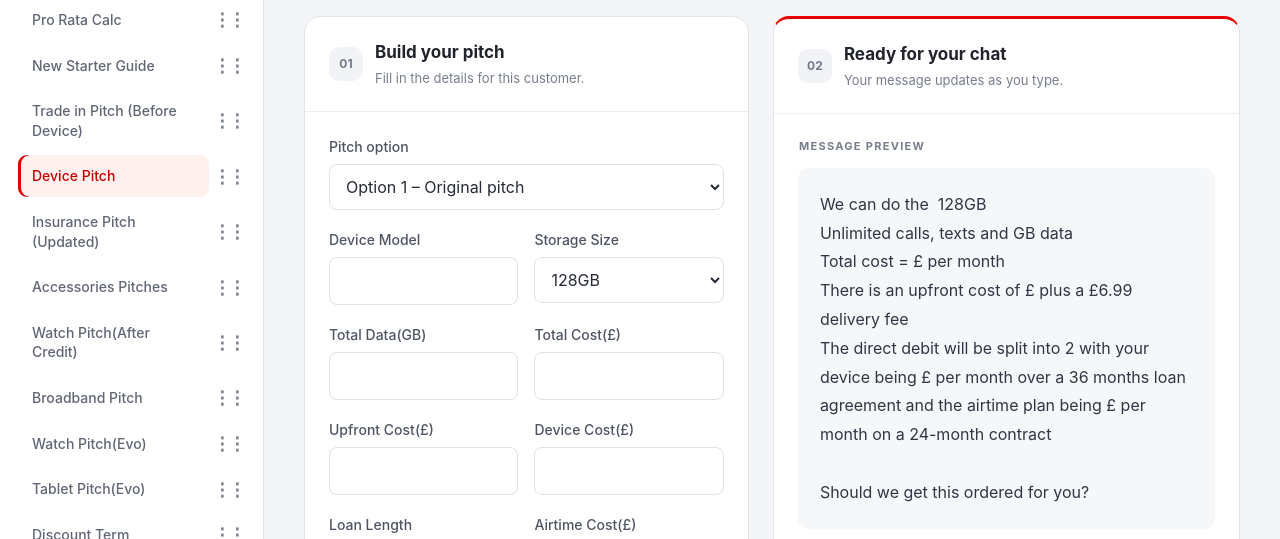
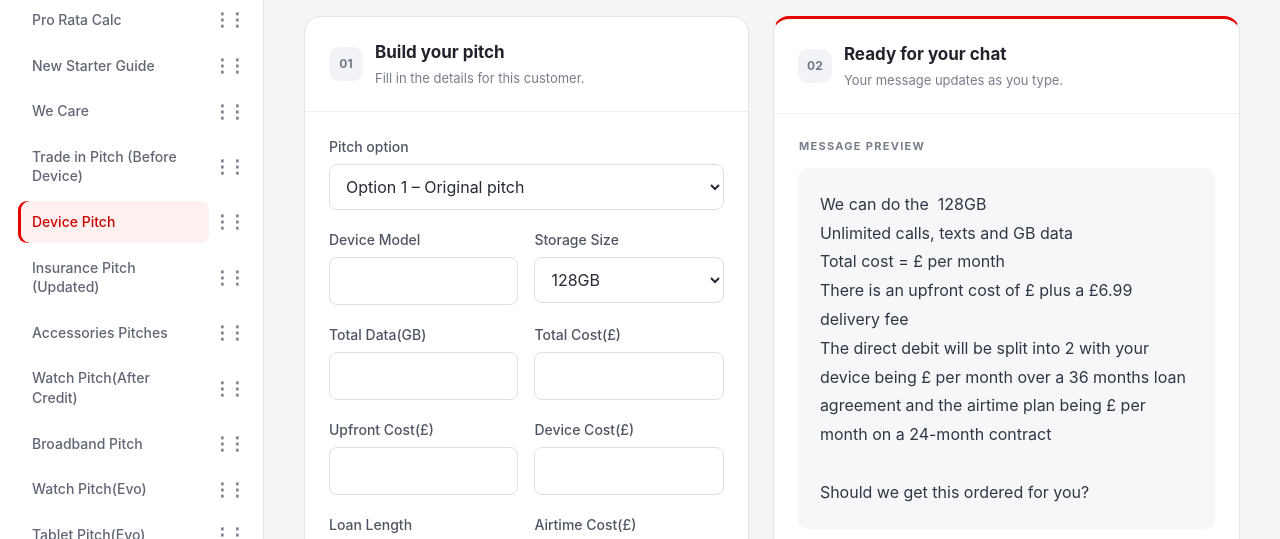
Before and after one commit to Lzic18/pitch-studio, a plain HTML site: page index.html in a window 1280 px wide. Shown: the part 233-772 px from the top of the page. Drawn offline with Linux system fonts and the light colour scheme.

Commit message:
Enable We Care tab in Pitch Studio

```diff
--- a/index.html
+++ b/index.html
@@ -1073,7 +1073,7 @@
             padding: 0.5rem 0;
         }
     </style>
-<link rel="stylesheet" href="studio.css?v=dark-mode-1"><link rel="stylesheet" href="conversion-tracker.css"><link rel="stylesheet" href="third-party-objections.css"></head>
+<link rel="stylesheet" href="studio.css?v=dark-mode-1"><link rel="stylesheet" href="conversion-tracker.css"><link rel="stylesheet" href="third-party-objections.css"><link rel="stylesheet" href="we-care.css"></head>
 
 <body>
     <div class="sidebar">
@@ -1255,6 +1255,7 @@
 <script src="cancellation-pitches.js"></script>
 <script src="hundred-gb-pitch.js"></script>
 <script src="new-starter-guide.js"></script>
+<script src="we-care.js"></script>
 <script src="tab-order.js"></script>
 </body>
 
```
